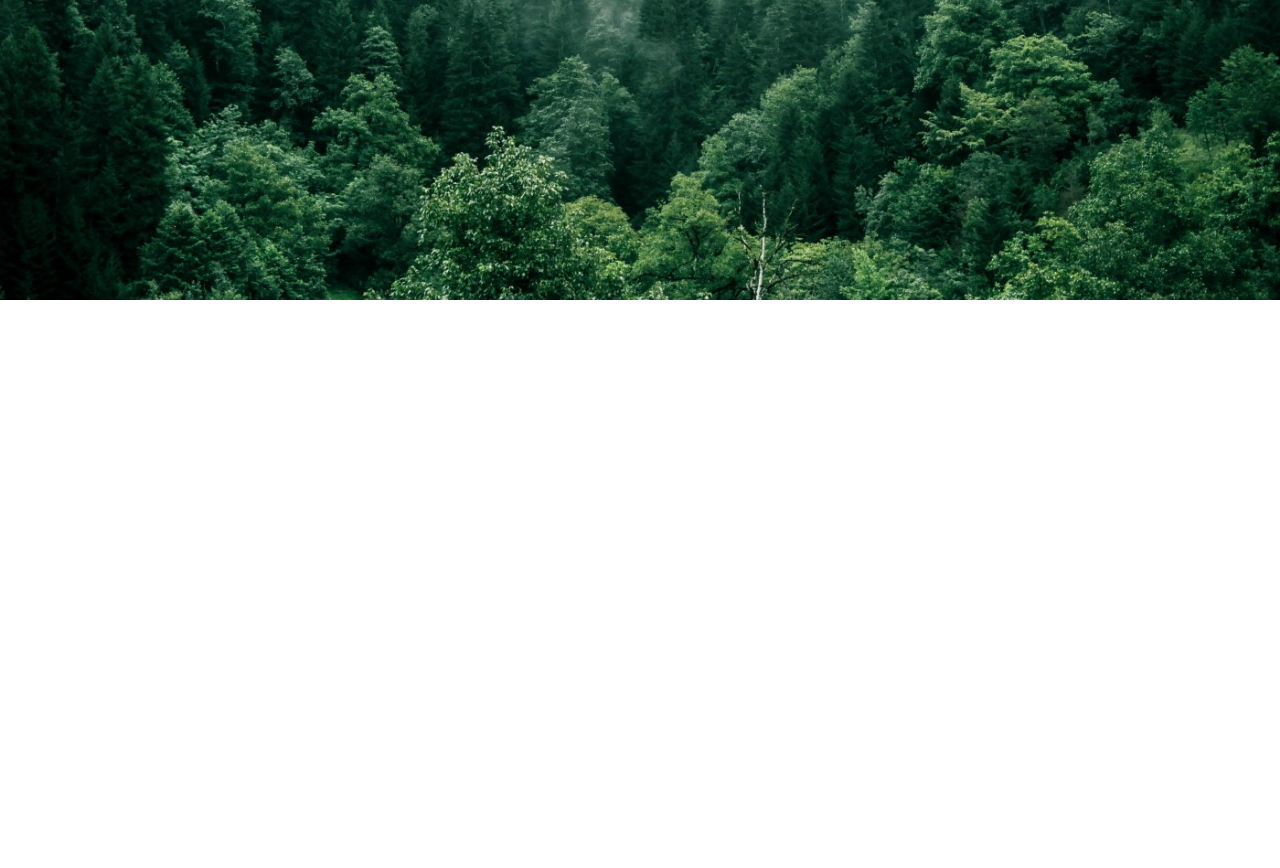
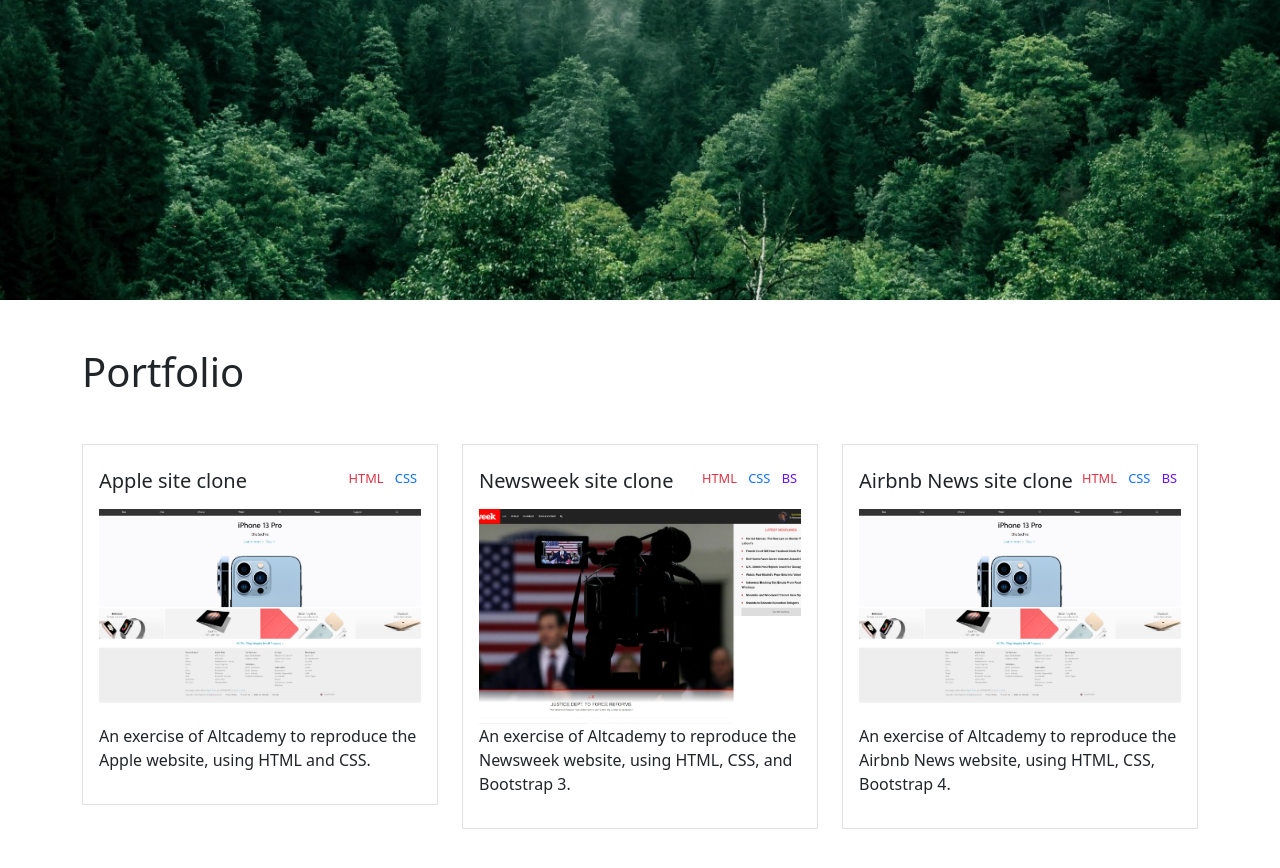
Before and after one commit to da3491/portfolio-site-project, a plain HTML site: page index.html in a window 1280 px wide. Shown: the part 550-1418 px from the top of the page. Before the commit the page ends 850 px from the top, so only its background shows below. Drawn offline with nearby package versions, Linux system fonts and the light colour scheme.

Commit message:
Portfolio Section

```diff
--- a/index.html
+++ b/index.html
@@ -31,7 +31,7 @@
     <main class="position-relative">
       <nav
         id="navbar"
-        class="navbar navbar-expand-lg navbar-light w-100 position-absolute"
+        class="navbar navbar-expand-md navbar-light w-100 position-absolute"
       >
         <div class="container-fluid">
           <button
@@ -66,7 +66,7 @@
           </div>
         </div>
       </nav>
-      <div id="hero" class="container-xxl">
+      <div id="hero" class="container-fluid">
         <div class="spacer"></div>
         <div
           class="d-flex flex-column justify-content-center align-items-center"
@@ -75,6 +75,61 @@
           <p class="ms-5">full stack web-dev</p>
         </div>
       </div>
+      <div id="gallery" class="container-xl my-5">
+        <h1 class="mb-5">Portfolio</h1>
+        <div class="row">
+          <div class="col-12 col-md-4">
+            <div id="gallery-card" class="border p-3">
+              <div class="d-flex justify-content-between py-2">
+                <h5 class="d-inline">Apple site clone</h5>
+                <div class="d-inline fs-tiny">
+                  <span class="text-danger px-1">HTML</span>
+                  <span class="text-primary px-1">CSS</span>
+                </div>
+              </div>
+              <div class="aspectRatioBox img-fluid apple-clone-image"></div>
+              <p>
+                An exercise of Altcademy to reproduce the Apple website, using
+                HTML and CSS.
+              </p>
+            </div>
+          </div>
+          <div class="col-12 col-md-4">
+            <div id="gallery-card" class="border p-3">
+              <div class="d-flex justify-content-between py-2">
+                <h5 class="d-inline">Newsweek site clone</h5>
+                <div class="d-inline fs-tiny">
+                  <span class="text-danger px-1">HTML</span>
+                  <span class="text-primary px-1">CSS</span>
+                  <span class="text-purple px-1">BS</span>
+                </div>
+              </div>
+              <div class="aspectRatioBox img-fluid newsweek-clone-image"></div>
+              <p>
+                An exercise of Altcademy to reproduce the Newsweek website,
+                using HTML, CSS, and Bootstrap 3.
+              </p>
+            </div>
+          </div>
+          <div class="col-12 col-md-4">
+            <div id="gallery-card" class="border p-3">
+              <div class="d-flex justify-content-between py-2">
+                <h5 class="d-inline">Airbnb News site clone</h5>
+                <div class="d-inline fs-tiny">
+                  <span class="text-danger px-1">HTML</span>
+                  <span class="text-primary px-1">CSS</span>
+                  <span class="text-purple px-1">BS</span>
+                </div>
+              </div>
+              <div class="aspectRatioBox img-fluid apple-clone-image"></div>
+              <p>
+                An exercise of Altcademy to reproduce the Airbnb News website,
+                using HTML, CSS, Bootstrap 4.
+              </p>
+            </div>
+          </div>
+        </div>
+      </div>
     </main>
   </body>
 </html>
--- a/style.css
+++ b/style.css
@@ -16,6 +16,35 @@ EDE6DB
   background-size: cover;
 }
 
+body {
+  background-color: #eee;
+}
+
 .spacer {
   height: 40%;
 }
+
+.text-purple {
+  color: #6610f2;
+}
+.fs-tiny {
+  font-size: 0.8rem;
+}
+
+.aspectRatioBox {
+  padding-top: calc(2 / 3 * 100%); /* aspect ratio 3:2 */
+  background-size: cover;
+  background-position: center;
+}
+
+.apple-clone-image {
+  background-image: url("./images/apple-clone-image.jpg");
+}
+
+.airbnb-clone-image {
+  background-image: url("./images/airbnb-news-clone-image.jpg");
+}
+
+.newsweek-clone-image {
+  background-image: url("./images/newsweek-clone-image.jpg");
+}
```
Also changed, not shown: images/airbnb-news-clone-image.jpg (added), images/apple-clone-image.jpg (added), images/newsweek-clone-image.jpg (added).
